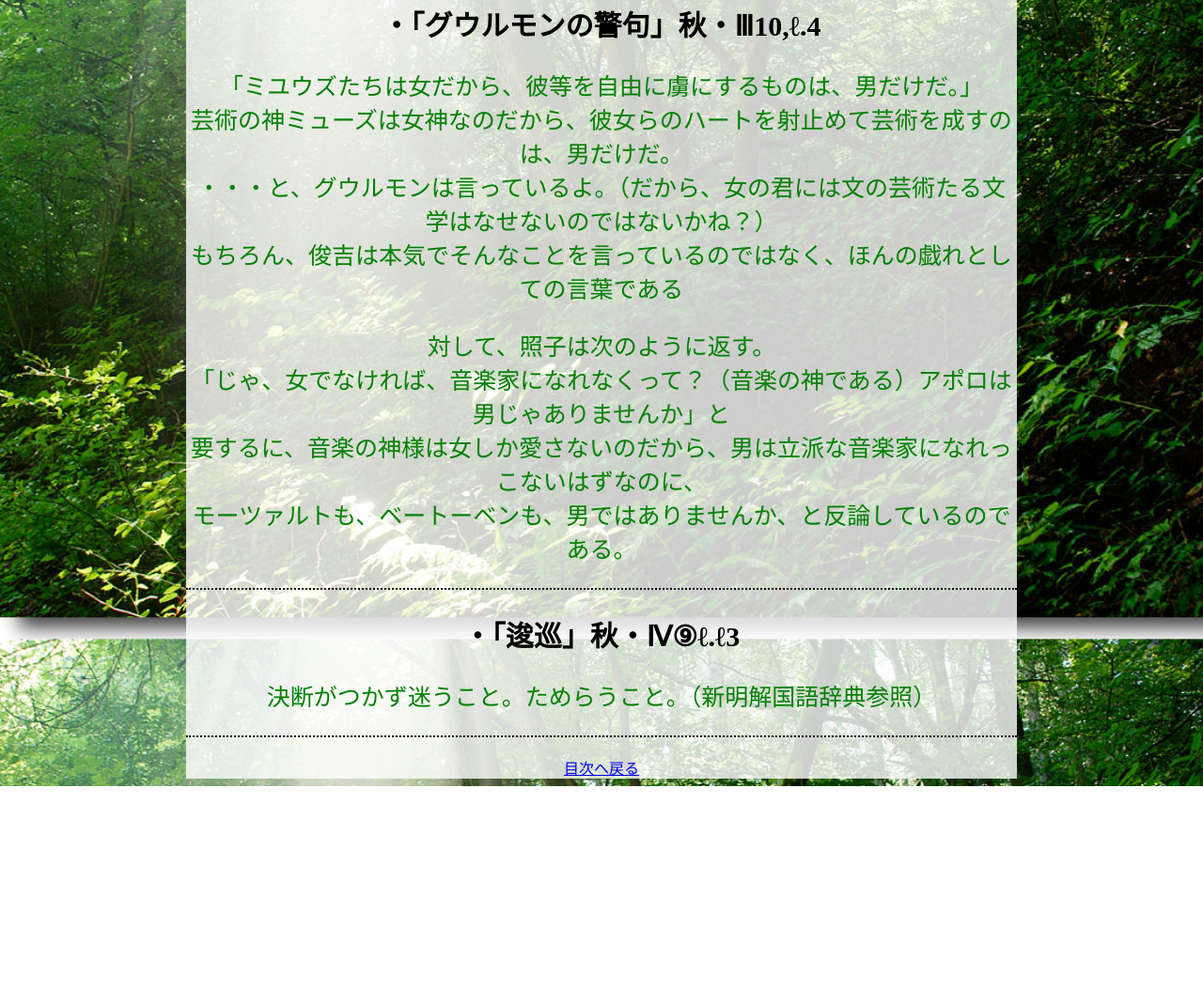
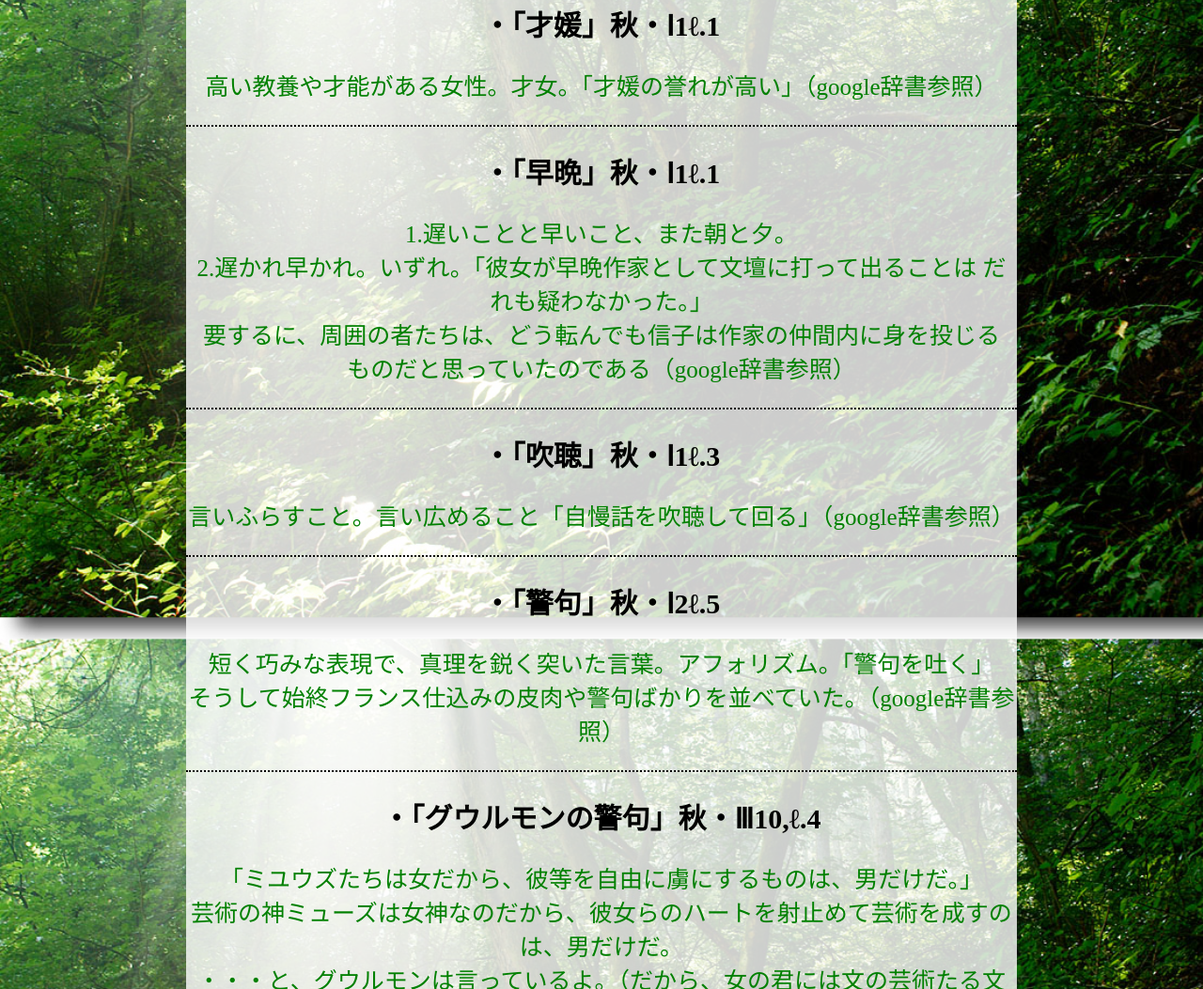
Before and after one commit to goyo-sagamino/goyo-sagamino.github.io, a plain HTML site: page 近代小説/html/aki.html in a window 1280 px wide. Shown: the part 266-1319 px from the top of the page at 94% size. Before the commit the page ends 1103 px from the top, so only its background shows below. Drawn offline with Linux system fonts and the light colour scheme.

Commit message:
Add files via upload

```diff
--- a/近代小説/html/aki.html
+++ b/近代小説/html/aki.html
@@ -12,6 +12,30 @@
 	<p>近代小説を読み進めていく中で、気にかかることなどを書き留める。</p><br><br>
 
 	<a href = "index.html">目次へ戻る</a>
+
+	<div class = "exp">
+	<h2>・「才媛」秋・Ⅰ1ℓ.1</h2>
+	<p>高い教養や才能がある女性。才女。「才媛の誉れが高い」（google辞書参照）</p>
+	</div>
+
+	<div class = "exp">
+	<h2>・「早晩」秋・Ⅰ1ℓ.1</h2>
+	<p>1.遅いことと早いこと、また朝と夕。<br>2.遅かれ早かれ。いずれ。「彼女が早晩作家として文壇に打って出ることは
+	だれも疑わなかった。」<br>
+	要するに、周囲の者たちは、どう転んでも信子は作家の仲間内に身を投じる<br>
+	ものだと思っていたのである（google辞書参照）</p>
+	</div>
+
+	<div class = "exp">
+	<h2>・「吹聴」秋・Ⅰ1ℓ.3</h2>
+	<p>言いふらすこと。言い広めること「自慢話を吹聴して回る」（google辞書参照）</p>
+	</div>
+
+	<div class = "exp">
+	<h2>・「警句」秋・Ⅰ2ℓ.5</h2>
+	<p>短く巧みな表現で、真理を鋭く突いた言葉。アフォリズム。「警句を吐く」<br>
+	そうして始終フランス仕込みの皮肉や警句ばかりを並べていた。（google辞書参照）</p>
+	</div>
 
 	<div class = "exp">
 	<h2>・「グウルモンの警句」秋・Ⅲ10,ℓ.4</h2>
@@ -29,6 +53,7 @@
 	<h2>・「逡巡」秋・Ⅳ⑨ℓ.ℓ3</h2>
 	<p>決断がつかず迷うこと。ためらうこと。（新明解国語辞典参照）</p>
 	</div>
+
 	<a href = "index.html">目次へ戻る</a>
 	</div>
 	</div>
```
